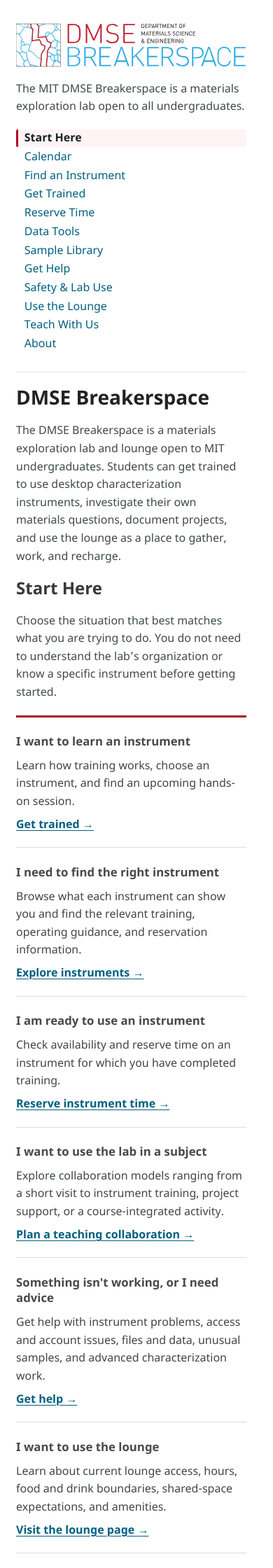
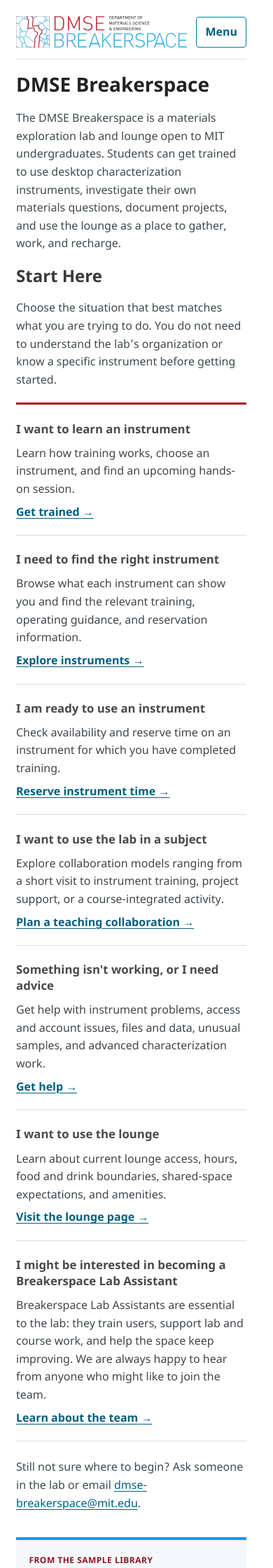
Before and after one commit to MIT-DMSE-Breakerspace/MIT-DMSE-Breakerspace.github.io, a Jekyll site: the page built from index.md, in a window 390 px wide. Shown: the top 2240 px of the page at 70% size. Built offline with Jekyll 4.4.1, drawn with Linux system fonts in a browser that asks for light colours.

Commit message:
Add compact navigation for mobile and tablet screens

```diff
--- a/_layouts/default.html
+++ b/_layouts/default.html
@@ -15,20 +15,22 @@
   <body{% if page.data_tool_workspace %} class="data-tool-workspace"{% endif %}>
     <a class="skip-link" href="#main-content">Skip to main content</a>
     <div class="wrapper">
-      <header>
+      <header class="site-header">
 
-        <a href="{{ "/" | relative_url }}">
+        <a class="site-logo" href="{{ "/" | relative_url }}">
         <img src="{{ "/assets/img/logo_text.svg" | relative_url }}" width="448" height="83" decoding="async" alt="DMSE Breakerspace home" />
         </a>
-        <br>
-        <p>{{ site.description | default: site.github.project_tagline }}</p>
+        <br class="site-header-spacer">
+        <p class="site-description">{{ site.description | default: site.github.project_tagline }}</p>
 
-        <nav class="site-nav" aria-label="Primary">
+        <button class="site-menu-toggle" type="button" aria-expanded="false" aria-controls="site-navigation" hidden>Menu</button>
+
+        <nav class="site-nav" id="site-navigation" aria-label="Primary">
           {% for item in site.data.navigation %}
           <a href="{{ item.url | relative_url }}"{% if page.url == item.url %} aria-current="page"{% endif %}>{{ item.label }}</a>
           {% endfor %}
         </nav>
-        <br>
+        <br class="site-header-spacer">
 
       </header>
       <div class="content-shell">
@@ -47,6 +49,7 @@
         </p>
       </footer>
     </div>
+    <script src="{{ "/assets/js/site-navigation.js" | relative_url }}"></script>
     <script src="{{ "/assets/js/scale.fix.js" | relative_url }}"></script>
     <script src="{{ "/assets/js/accessibility.js" | relative_url }}"></script>
   </body>
--- a/assets/css/style.scss
+++ b/assets/css/style.scss
@@ -128,6 +128,10 @@
 
 .youtube-facade__iframe {
   border: 0;
+}
+
+.site-menu-toggle {
+  display: none;
 }
 
 .site-nav a {
@@ -3621,6 +3625,71 @@
   }
 }
 
+@media screen and (max-width: 1209px) {
+  .site-header {
+    display: grid;
+    grid-template-columns: minmax(0, 1fr) auto;
+    align-items: center;
+    gap: 0.75rem;
+    padding: 0;
+    margin-bottom: 1rem;
+  }
+
+  .site-header-spacer,
+  .site-description {
+    display: none;
+  }
+
+  .site-logo {
+    display: flex;
+    align-items: center;
+    min-height: 44px;
+    max-width: 250px;
+  }
+
+  .site-logo img {
+    display: block;
+    width: 100%;
+    height: auto;
+  }
+
+  .site-menu-toggle:not([hidden]) {
+    display: inline-flex;
+    align-items: center;
+    justify-content: center;
+    min-height: 44px;
+    padding: 0.5rem 0.75rem;
+    border: 1px solid #007aa8;
+    border-radius: 4px;
+    background: #fff;
+    color: var(--color-link);
+    font: inherit;
+    font-weight: 700;
+    cursor: pointer;
+  }
+
+  .site-menu-toggle:hover,
+  .site-menu-toggle[aria-expanded="true"] {
+    background: #f5f8fa;
+  }
+
+  .site-header .site-nav {
+    grid-column: 1 / -1;
+  }
+
+  .site-header .site-nav[hidden] {
+    display: none;
+  }
+
+  .site-header .site-nav a {
+    display: flex;
+    align-items: center;
+    box-sizing: border-box;
+    min-height: 44px;
+    padding: 0.55rem;
+  }
+}
+
 @media screen and (min-width: 1210px) and (max-height: 620px) {
   header,
   footer {
--- /dev/null
+++ b/assets/js/site-navigation.js
@@ -0,0 +1,37 @@
+(function () {
+  "use strict";
+
+  var toggle = document.querySelector(".site-menu-toggle");
+  var navigation = document.getElementById("site-navigation");
+  if (!toggle || !navigation) return;
+
+  var compactLayout = window.matchMedia("(max-width: 1209px)");
+
+  function setExpanded(expanded) {
+    toggle.setAttribute("aria-expanded", String(expanded));
+    navigation.hidden = !expanded;
+  }
+
+  function updateLayout() {
+    toggle.hidden = !compactLayout.matches;
+    setExpanded(!compactLayout.matches);
+  }
+
+  toggle.addEventListener("click", function () {
+    setExpanded(navigation.hidden);
+  });
+
+  navigation.addEventListener("click", function (event) {
+    if (compactLayout.matches && event.target.closest("a")) setExpanded(false);
+  });
+
+  document.addEventListener("keydown", function (event) {
+    if (event.key === "Escape" && compactLayout.matches && !navigation.hidden) {
+      setExpanded(false);
+      toggle.focus();
+    }
+  });
+
+  compactLayout.addEventListener("change", updateLayout);
+  updateLayout();
+})();
```
